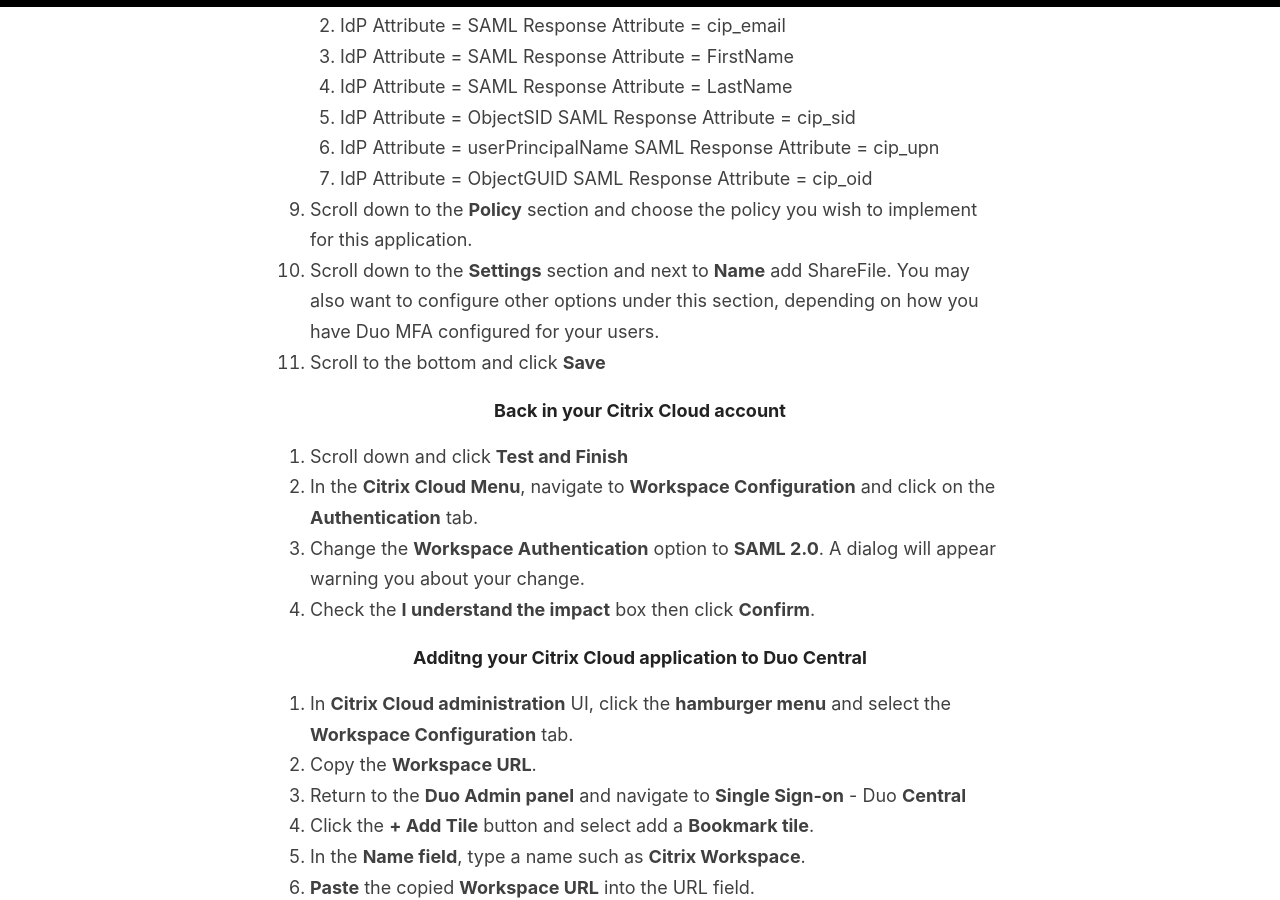
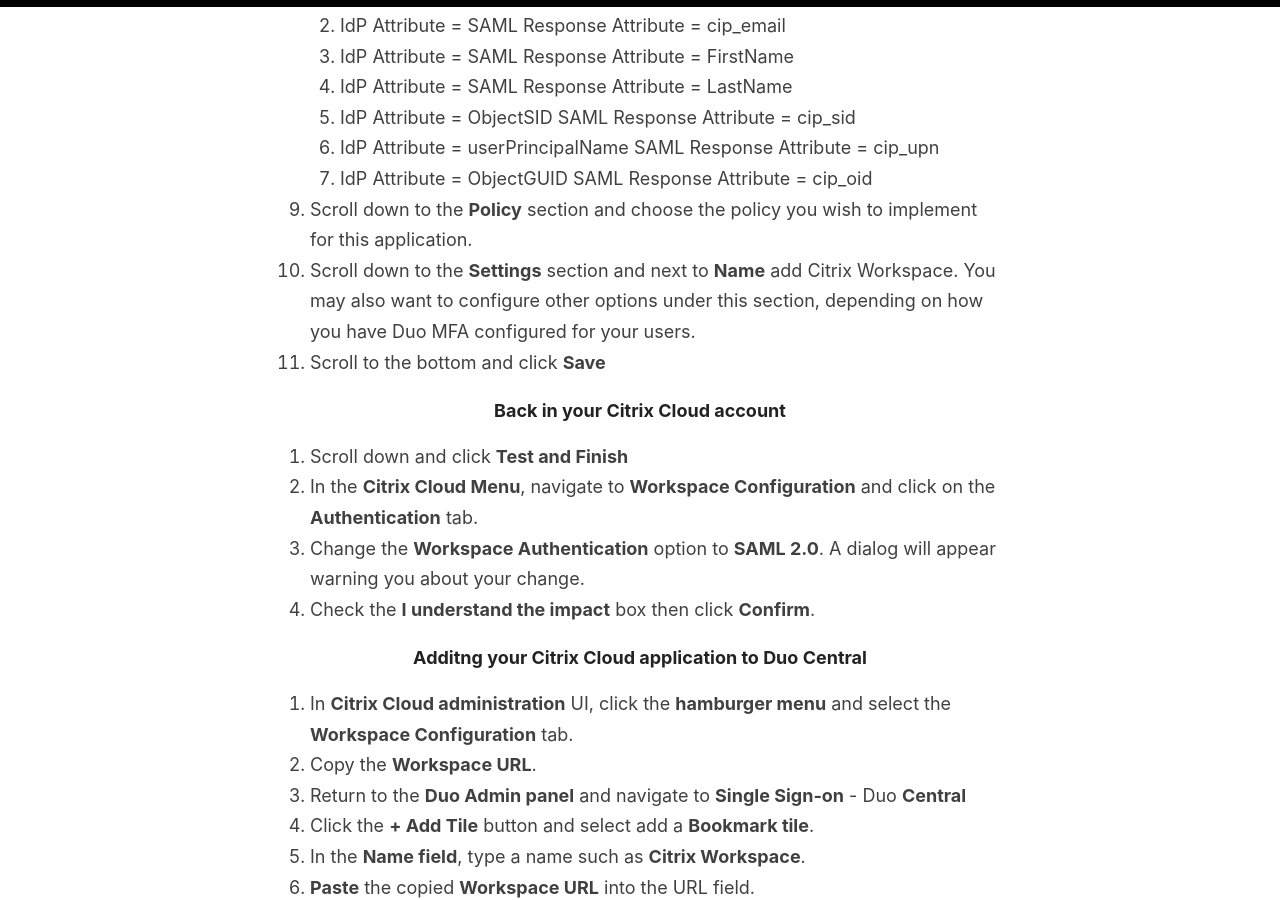
Before and after one commit to christophe81/christophe81.github.io, a Jekyll site: the page built from _posts/2021-07-05-Duo SSO-Citrix-Cloud.md, in a window 1280 px wide and 900 px high, scrolled down 3136 px. Built offline with Jekyll 4.4.1, drawn with Linux system fonts in a browser that asks for light colours; comment, search, counter and statistics services are not loaded.

Commit message:
Update 2021-07-05-Duo SSO-Citrix-Cloud.md

```diff
--- a/_posts/2021-07-05-Duo SSO-Citrix-Cloud.md
+++ b/_posts/2021-07-05-Duo SSO-Citrix-Cloud.md
@@ -79,7 +79,7 @@
    6. IdP Attribute = userPrincipalName SAML Response Attribute = cip_upn
    7. IdP Attribute = ObjectGUID SAML Response Attribute = cip_oid
 9. Scroll down to the **Policy** section and choose the policy you wish to implement for this application.
-10. Scroll down to the **Settings** section and next to **Name** add ShareFile. You may also want to configure other options under this section, depending on how you have Duo MFA configured for your users.
+10. Scroll down to the **Settings** section and next to **Name** add Citrix Workspace. You may also want to configure other options under this section, depending on how you have Duo MFA configured for your users.
 11. Scroll to the bottom and click **Save**
 
 #### Back in your Citrix Cloud account
```
